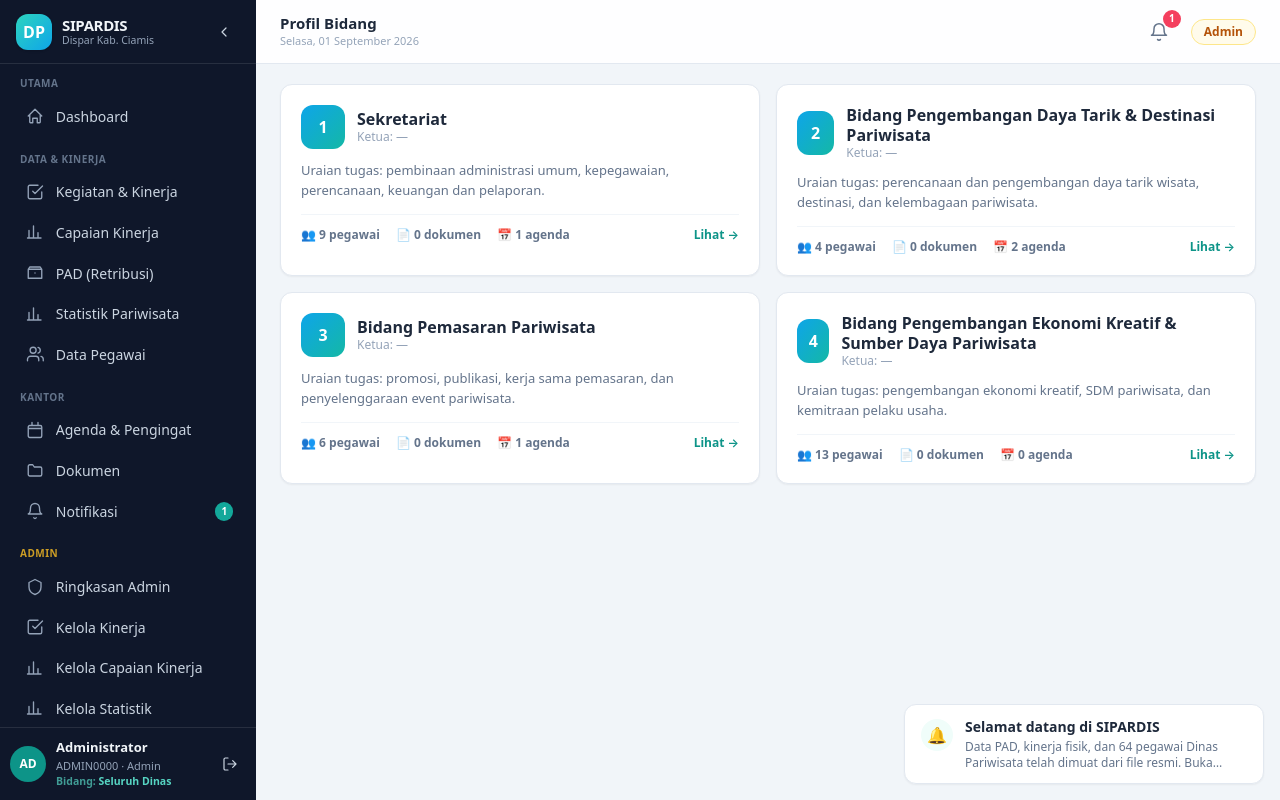
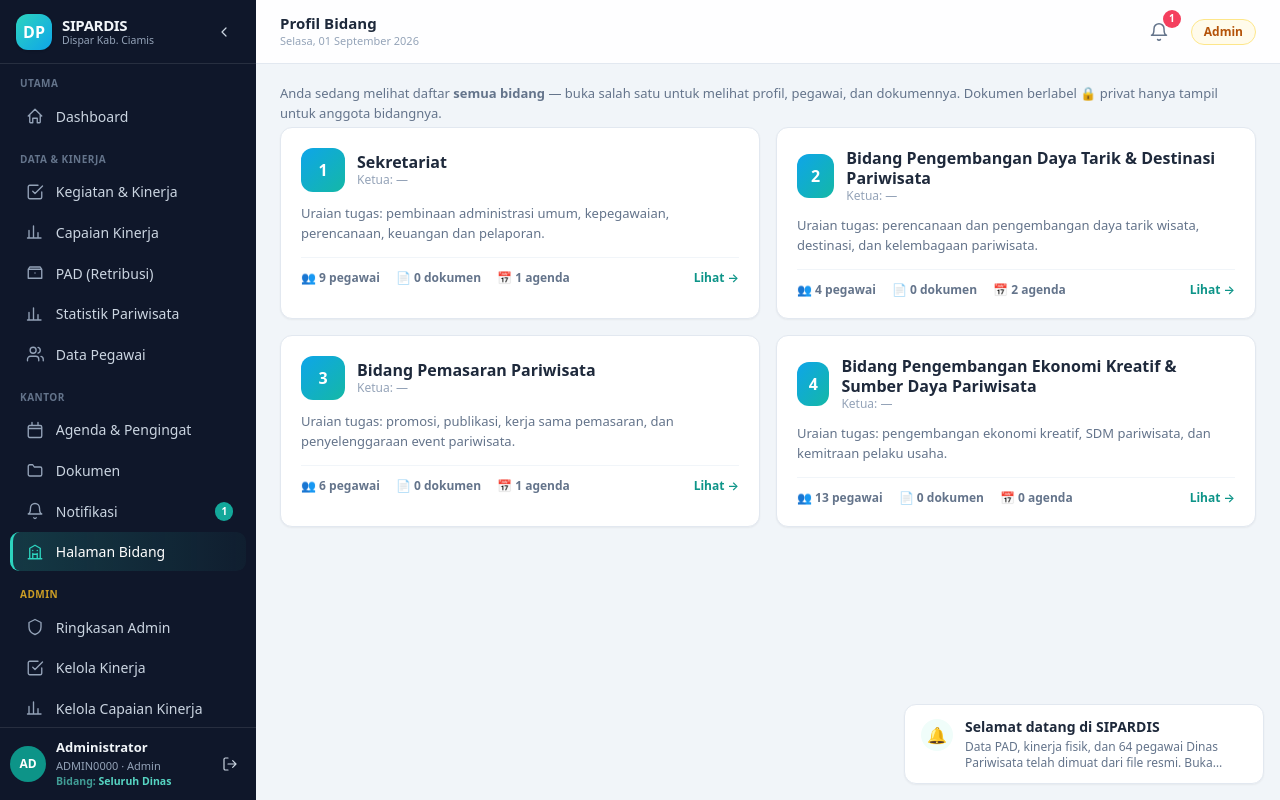
Before and after one commit to githu423/website-internal-disp, a Laravel app: page /bidang in a window 1280 px wide. Run offline with Laravel 12, Linux system fonts and the light colour scheme; a user stored in the database is signed in; data comes from the database, SQL or seed files in the repository; style sheets or scripts are compiled from the project's sources.

Commit message:
update patch6

```diff
--- a/resources/views/bidang/index.blade.php
+++ b/resources/views/bidang/index.blade.php
@@ -1,12 +1,16 @@
 @extends('layouts.dashboard')
 @section('title', 'Profil Bidang')
 @section('content')
+@php $u = auth()->user(); @endphp
+<div class="mb-1 text-[13px] text-slate-500">Anda sedang melihat daftar <b>semua bidang</b> — buka salah satu untuk melihat profil, pegawai, dan dokumennya. Dokumen berlabel 🔒 privat hanya tampil untuk anggota bidangnya.</div>
 <div class="grid md:grid-cols-2 gap-4">
     @foreach ($bidangList as $b)
-        <a href="{{ route('bidang.show', $b) }}" class="card p-5 hover:border-teal-300 hover:shadow transition group">
+        <a href="{{ route('bidang.show', $b) }}" @class(['card p-5 hover:border-teal-300 hover:shadow transition group', $u->id_bidang === $b->id ? 'border-teal-400 ring-1 ring-teal-300' : ''])>
             <div class="flex items-center gap-3 mb-3">
                 <span class="h-11 w-11 rounded-xl bg-gradient-to-br from-sky-500 to-teal-500 text-white grid place-items-center font-black">{{ $b->kode }}</span>
-                <div><p class="font-bold leading-tight">{{ $b->nama }}</p><p class="text-xs text-slate-400">Ketua: {{ $b->ketua ?: '—' }}</p></div>
+                <div class="min-w-0"><p class="font-bold leading-tight">{{ $b->nama }}
+                    @if ($u->id_bidang === $b->id)<span class="ml-1.5 inline-flex align-middle rounded-full bg-emerald-100 text-emerald-700 border border-emerald-300 px-2 py-0.5 text-[10px] font-extrabold">✓ BIDANG ANDA</span>@endif
+                </p><p class="text-xs text-slate-400">Ketua: {{ $b->ketua ?: '—' }}</p></div>
             </div>
             <p class="text-[13px] text-slate-500 line-clamp-2 min-h-[2.4rem]">{{ $b->deskripsi }}</p>
             <div class="flex gap-4 mt-3.5 pt-3 border-t border-slate-100 text-xs font-semibold text-slate-500">
--- a/resources/views/layouts/dashboard.blade.php
+++ b/resources/views/layouts/dashboard.blade.php
@@ -12,6 +12,11 @@
 @php
     $u = auth()->user();
     $r = fn (string ...$p) => collect($p)->some(fn ($x) => request()->routeIs($x));
+    // lencana = nama bidang orangnya (bukan teks "Bidang" generik); kata "BIDANG/BAGIAN" di depan dibuang biar ringkas
+    $bidangBadge = $u->bidang?->nama
+        ? \Illuminate\Support\Str::limit(trim(preg_replace('/^(BIDANG|BAGIAN)\s+/iu', '', $u->bidang->nama)), 26, '…')
+        : null;
+    $belumTertaut = !$u->isAdmin() && !$u->bidang;
 @endphp
 <body class="bg-slate-100 text-slate-800 antialiased">
 <div id="app" class="min-h-screen">
@@ -55,9 +60,7 @@
                     <x-sb-link :href="route('agenda.index')" label="Agenda & Pengingat" icon="agenda" :active="$r('agenda.*')" />
                     <x-sb-link :href="route('dokumen.index')" label="Dokumen" icon="dokumen" :active="$r('dokumen.*')" />
                     <x-sb-link :href="route('notifikasi.index')" label="Notifikasi" icon="bell" :active="$r('notifikasi.*')" :badge="$u->notifikasi()->belum()->count() ?: null" />
-                    @if ($u->isBidang())
-                        <x-sb-link :href="route('bidang.index')" label="Bidang Saya" icon="bidang" :active="$r('bidang.*')" />
-                    @endif
+                    <x-sb-link :href="route('bidang.index')" label="Halaman Bidang" icon="bidang" :active="$r('bidang.*')" />
                 </div>
             </div>
 
@@ -86,8 +89,8 @@
                 <div class="sb-hide flex-1 min-w-0">
                     <p class="text-[13px] font-semibold truncate">{{ $u->name }}</p>
                     <p class="text-[11px] text-slate-400 truncate">{{ $u->nip }} · {{ ucfirst($u->role) }}</p>
-                    <p class="text-[10.5px] font-semibold text-teal-300/90 truncate" title="{{ $u->bidang?->nama ?? 'Seluruh Dinas' }}">
-                        <span class="opacity-70">Bidang:</span> {{ $u->bidang?->nama ?? 'Seluruh Dinas' }}
+                    <p class="text-[10.5px] font-semibold {{ $belumTertaut ? 'text-orange-300' : 'text-teal-300/90' }} truncate" title="{{ $u->bidang?->nama ?? ($u->isAdmin() ? 'Seluruh Dinas' : 'Belum tertaut ke bidang tertentu') }}">
+                        <span class="opacity-70">Bidang:</span> {{ $u->bidang?->nama ?? ($u->isAdmin() ? 'Seluruh Dinas' : 'belum tertaut — tetapkan di Admin ▸ Akun') }}
                     </p>
                 </div>
                 <form method="POST" action="{{ route('logout') }}">@csrf
@@ -119,8 +122,8 @@
                 <div class="px-3.5 py-2 border-t border-slate-100"><a href="{{ route('notifikasi.bacaSemua') }}" id="notif-baca" class="text-xs text-slate-500 hover:text-teal-600">Tandai semua dibaca</a></div>
             </div>
         </div>
-        <span class="hidden sm:inline-flex items-center gap-1.5 rounded-full border px-3 py-1 text-xs font-semibold max-w-[230px] {{ $u->isAdmin() ? 'bg-amber-50 text-amber-700 border-amber-200' : ($u->isBidang() ? 'bg-sky-50 text-sky-700 border-sky-200' : 'bg-slate-50 text-slate-600 border-slate-200') }}" title="{{ $u->bidang?->nama ?? 'Seluruh Dinas' }}">
-            {{ $u->isAdmin() ? 'Admin' : ($u->bidang?->nama ? \Illuminate\Support\Str::limit($u->bidang->nama, 26, '…') : ucfirst($u->role)) }}
+        <span class="hidden sm:inline-flex items-center gap-1.5 rounded-full border px-3 py-1 text-xs font-semibold max-w-[230px] {{ $u->isAdmin() ? 'bg-amber-50 text-amber-700 border-amber-200' : ($belumTertaut ? 'bg-orange-50 text-orange-700 border-orange-300' : ($u->isBidang() ? 'bg-sky-50 text-sky-700 border-sky-200' : 'bg-slate-50 text-slate-600 border-slate-200')) }}" title="{{ $u->isAdmin() ? 'Seluruh Dinas' : ($u->bidang?->nama ?? ('Belum tertaut ke bidang tertentu' . ($u->jabatan ? ' — jabatan: ' . $u->jabatan : '') . '. Tetapkan di Admin › Akun & Akses.')) }}">
+            {{ $u->isAdmin() ? 'Admin' : ($bidangBadge ?? 'Bidang: belum tertentu') }}
         </span>
     </header>
 
```
Also changed, not shown: resources/views/bidang/show.blade.php (+10 -2 lines), tests/Feature/HalamanBidangTest.php (added, +60 -0 lines).
